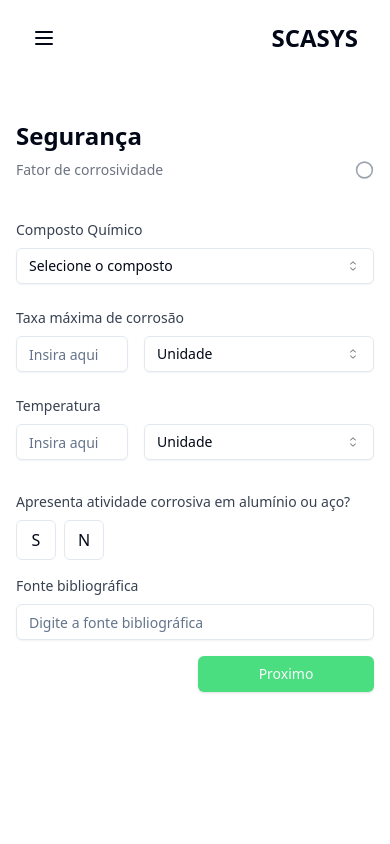
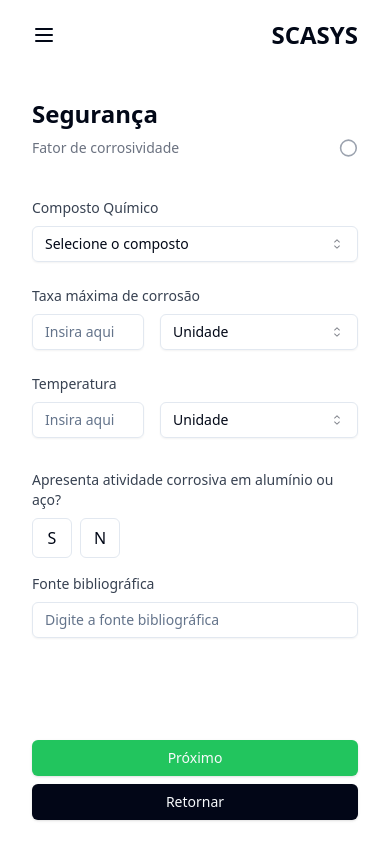
Before and after one commit to Cauatn/scasys, a React (Vite) app: page /ps/5 in a window 390 px wide. Built offline with nearby package versions, Linux system fonts and the light colour scheme.

Commit message:
fix: responsividade das paginas de segurança

```diff
--- a/src/routes/10aECT/Page.tsx
+++ b/src/routes/10aECT/Page.tsx
@@ -9,12 +9,14 @@ import {
 } from "@/components/ui/select"
 import { Label } from "@radix-ui/react-dropdown-menu"
 import { CircleIcon } from "@radix-ui/react-icons"
-import { Link } from "react-router-dom"
+import { Link, useNavigate } from "react-router-dom"
 
 export default function TenaECT() {
+  const navigate = useNavigate()
   return (
-    <div className="flex justify-start">
-      <div className="flex w-full flex-col gap-4 space-y-4 p-4 xl:w-full">
+    <>
+      <div className="flex h-full flex-col items-center justify-between px-8 xl:px-0">
+        <div className="flex w-full flex-col gap-4 space-y-4 xl:w-1/2">
           <div>
             <h1 className="w-full text-2xl font-bold">Segurança</h1>
             <div className="mt-2 flex w-full justify-between text-sm text-gray-500">
@@ -111,12 +113,22 @@ export default function TenaECT() {
               </div>
             </div>
           </div>
-        <div className="flex justify-end">
-          <Link to={"/atc"} className="flex justify-end">
-            <Button className="w-44 bg-green-400">Próximo</Button>
-          </Link>
         </div>
       </div>
+      <div className="mb-6 flex flex-col items-center space-y-2 px-8 xl:mr-8 xl:items-end xl:px-0">
+        <Link to={"/atc"} className="w-full xl:w-44">
+          <Button className="w-full bg-green-500 xl:w-44" type="submit">
+            Próximo
+          </Button>
+        </Link>
+        <Button
+          className="w-full bg-slate-950 xl:hidden"
+          type="button"
+          onClick={() => navigate(-1)}
+        >
+          Retornar
+        </Button>
       </div>
+    </>
   )
 }
--- a/src/routes/10aPPWG/Page.tsx
+++ b/src/routes/10aPPWG/Page.tsx
@@ -191,10 +191,10 @@ export default function TenaPPWG() {
           </form>
         </div>
       </div>
-      <div className="mb-6 flex flex-col items-center space-y-2 px-8 xl:mr-8 xl:px-0 xl:flex-row xl:justify-end">
+      <div className="mb-6 flex flex-col items-center space-y-2 px-8 xl:mr-8 xl:flex-row xl:justify-end xl:space-y-0 xl:px-0">
         <Button variant="secondary">Tabela</Button>
         <Link to={"/etc"} className="w-full xl:w-44">
-          <Button className="w-full xl:w-44 bg-green-400">Próximo</Button>
+          <Button className="w-full bg-green-500 xl:w-44">Próximo</Button>
         </Link>
         <Button
           className="w-full bg-slate-950 xl:hidden"
--- a/src/routes/11aACT/Pages.tsx
+++ b/src/routes/11aACT/Pages.tsx
@@ -9,12 +9,13 @@ import {
 } from "@/components/ui/select"
 import { Label } from "@radix-ui/react-dropdown-menu"
 import { CircleIcon } from "@radix-ui/react-icons"
-import { Link } from "react-router-dom"
+import { Link, useNavigate } from "react-router-dom"
 
 export default function ElevenaACT() {
+  const navigate = useNavigate()
   return (
     <>
-      <div className="flex justify-center">
+      <div className="flex h-full flex-col items-center justify-between px-8 xl:px-0">
         <div className="flex w-full flex-col gap-5 space-y-4 xl:w-1/2">
           <div>
             <h1 className="w-full text-2xl font-bold">Segurança</h1>
@@ -101,10 +102,17 @@ export default function ElevenaACT() {
           </div>
         </div>
       </div>
-      <div className="flex justify-end">
-        <Link to={"/cmh"} className="flex justify-end">
-          <Button className="w-44 bg-green-400">Próximo</Button>
+      <div className="mb-6 flex flex-col items-center space-y-2 px-8 xl:mr-8 xl:space-y-0 xl:flex-row xl:justify-end xl:px-0">
+        <Link to={"/cmh"} className="w-full xl:w-44">
+          <Button className="w-full bg-green-500 xl:w-44">Próximo</Button>
         </Link>
+        <Button
+          className="w-full bg-slate-950 xl:hidden"
+          type="button"
+          onClick={() => navigate(-1)}
+        >
+          Retornar
+        </Button>
       </div>
     </>
   )
--- a/src/routes/12aCMH/Page.tsx
+++ b/src/routes/12aCMH/Page.tsx
@@ -15,7 +15,7 @@ import {
 import { Button } from "@/components/ui/button"
 import { ToggleGroup, ToggleGroupItem } from "@/components/ui/toggle-group"
 import { useState } from "react"
-import { Link } from "react-router-dom"
+import { Link, useNavigate } from "react-router-dom"
 
 export default function TwelveaCMH() {
   const [isOpen, setIsOpen] = useState(false)
@@ -27,10 +27,11 @@ export default function TwelveaCMH() {
     const target = e.target as HTMLDivElement
     setSelectedItem(target.textContent ?? "unknown")
   }
+  const navigate = useNavigate()
 
   return (
     <>
-      <div className="flex justify-center">
+      <div className="flex h-full flex-col items-center justify-between px-8 xl:px-0">
         <div className="flex w-full flex-col gap-5 space-y-4 xl:w-1/2">
           <div>
             <h1 className="w-full text-2xl font-bold">
@@ -110,10 +111,17 @@ export default function TwelveaCMH() {
           </div>
         </div>
       </div>
-      <div className="flex justify-end">
-        <Link to={"/ps"} className="flex justify-end">
-          <Button className="w-44 bg-green-400">Próximo</Button>
+      <div className="mb-6 flex flex-col items-center space-y-2 px-8 xl:mr-8 xl:space-y-0 xl:flex-row xl:justify-end xl:px-0">
+        <Link to={"/ps/1"} className="w-full xl:w-44">
+          <Button className="w-full bg-green-500 xl:w-44">Próximo</Button>
         </Link>
+        <Button
+          className="w-full bg-slate-950 xl:hidden"
+          type="button"
+          onClick={() => navigate(-1)}
+        >
+          Retornar
+        </Button>
       </div>
     </>
   )
--- a/src/routes/13aFESeg/Page.tsx
+++ b/src/routes/13aFESeg/Page.tsx
@@ -8,13 +8,14 @@ import {
   SelectValue,
 } from "@/components/ui/select"
 import { CircleIcon } from "@radix-ui/react-icons"
-import { Link } from "react-router-dom"
+import { Link, useNavigate } from "react-router-dom"
 
 function ThirteenaFeSeg() {
+  const navigate = useNavigate()
   return (
     <>
-      <div className="flex justify-start p-4">
-        <div className="flex w-full flex-col gap-5 space-y-4 xl:w-full">
+      <div className="flex h-full flex-col items-center justify-between px-8 xl:px-0">
+        <div className="flex w-full flex-col gap-5 space-y-4 xl:w-1/2">
           <div>
             <div className="mb-6 space-y-2">
               <h1 className="w-full text-2xl font-bold">Segurança</h1>
@@ -96,9 +97,18 @@ function ThirteenaFeSeg() {
           </div>
         </div>
       </div>
-      <Link to={"/ps/2"} className="flex justify-end p-4">
-        <Button className="w-44 bg-green-400">Proxima</Button>
-      </Link>
+      <div className="mb-6 flex flex-col items-center space-y-2 px-8 xl:mr-8 xl:space-y-0 xl:flex-row xl:justify-end xl:px-0">
+        <Link to={"/ps/2"} className="w-full xl:w-44">
+          <Button className="w-full bg-green-500 xl:w-44">Próximo</Button>
+        </Link>
+        <Button
+          className="w-full bg-slate-950 xl:hidden"
+          type="button"
+          onClick={() => navigate(-1)}
+        >
+          Retornar
+        </Button>
+      </div>
     </>
   )
 }
--- a/src/routes/14aFpSeg/Page.tsx
+++ b/src/routes/14aFpSeg/Page.tsx
@@ -8,13 +8,14 @@ import {
   SelectValue,
 } from "@/components/ui/select"
 import { CircleIcon } from "@radix-ui/react-icons"
-import { Link } from "react-router-dom"
+import { Link, useNavigate } from "react-router-dom"
 
 function FourteenFpSeg() {
+  const navigate = useNavigate()
   return (
     <>
-      <div className="flex justify-start p-4">
-        <div className="flex w-full flex-col gap-5 space-y-4">
+      <div className="flex h-full flex-col items-center justify-between px-8 xl:px-0">
+        <div className="flex w-full flex-col gap-5 space-y-4 xl:w-1/2">
           <div>
             <div className="mb-6 space-y-2">
               <h1 className="w-full text-2xl font-bold">Segurança</h1>
@@ -128,7 +129,7 @@ function FourteenFpSeg() {
                   </SelectTrigger>
                   <SelectContent position="popper">
                     <SelectItem value="option1">Comprimido</SelectItem>
-                    <SelectItem value="option2">rarefeito</SelectItem>
+                    <SelectItem value="option2">Rarefeito</SelectItem>
                   </SelectContent>
                 </Select>
               </div>
@@ -153,16 +154,25 @@ function FourteenFpSeg() {
                 </label>
                 <Input
                   id="bibliographic-source-3"
-                  placeholder="Temperatuda do composto"
+                  placeholder="Temperatura do composto"
                 />
               </div>
             </div>
           </div>
         </div>
       </div>
-      <Link to={"/ps/3"} className="flex justify-end">
-        <Button className="w-44 bg-green-400">Proxima</Button>
-      </Link>
+      <div className="mb-6 flex flex-col items-center space-y-2 px-8 xl:mr-8 xl:space-y-0 xl:flex-row xl:justify-end xl:px-0">
+        <Link to={"/ps/3"} className="w-full xl:w-44">
+          <Button className="w-full bg-green-500 xl:w-44">Próximo</Button>
+        </Link>
+        <Button
+          className="w-full bg-slate-950 xl:hidden"
+          type="button"
+          onClick={() => navigate(-1)}
+        >
+          Retornar
+        </Button>
+      </div>
     </>
   )
 }
--- a/src/routes/15aFFSeg/Page.tsx
+++ b/src/routes/15aFFSeg/Page.tsx
@@ -9,13 +9,14 @@ import {
 } from "@/components/ui/select"
 import { ToggleGroup, ToggleGroupItem } from "@/components/ui/toggle-group"
 import { CircleIcon } from "@radix-ui/react-icons"
-import { Link } from "react-router-dom"
+import { Link, useNavigate } from "react-router-dom"
 
 export default function Fifeteen() {
+  const navigate = useNavigate()
   return (
     <>
-      <div className="p-4">
-        <div className="flex w-full flex-col gap-5 space-y-4">
+      <div className="flex h-full flex-col items-center justify-between px-8 xl:px-0">
+        <div className="flex w-full flex-col gap-5 space-y-4 xl:w-1/2">
           <div>
             <div className="mb-6 space-y-2">
               <h1 className="w-full text-2xl font-bold">Segurança</h1>
@@ -184,9 +185,18 @@ export default function Fifeteen() {
             </div>
           </div>
         </div>
-        <Link to={"/ps/4"} className="flex justify-end">
-          <Button className="w-44 bg-green-400">Proxima</Button>
+      </div>
+      <div className="mb-6 flex flex-col items-center space-y-2 px-8 xl:mr-8 xl:space-y-0 xl:flex-row xl:justify-end xl:px-0">
+        <Link to={"/ps/4"} className="w-full xl:w-44">
+          <Button className="w-full bg-green-500 xl:w-44">Próximo</Button>
         </Link>
+        <Button
+          className="w-full bg-slate-950 xl:hidden"
+          type="button"
+          onClick={() => navigate(-1)}
+        >
+          Retornar
+        </Button>
       </div>
     </>
   )
--- a/src/routes/16aFgSeg/Page.tsx
+++ b/src/routes/16aFgSeg/Page.tsx
@@ -10,14 +10,15 @@ import {
 } from "@/components/ui/select"
 import { SelectContent } from "@radix-ui/react-select"
 import { SVGProps } from "react"
-import { Link } from "react-router-dom"
+import { Link, useNavigate } from "react-router-dom"
 import { JSX } from "react/jsx-runtime"
 
 export default function SixteenFgSeg() {
+  const navigate = useNavigate()
   return (
     <>
-      <div className="space-y-2 p-6">
-        <div className="flex w-full flex-col space-y-4 ">
+      <div className="flex h-full flex-col items-center justify-between px-8 xl:px-0">
+        <div className="flex w-full flex-col gap-5 space-y-4 xl:w-1/2">
           <div className="mb-6 space-y-2">
             <h1 className="w-full text-2xl font-bold">Segurança</h1>
             <div className="flex items-center justify-between">
@@ -148,9 +149,18 @@ export default function SixteenFgSeg() {
             </RadioGroup>
           </div>
         </div>
-        <Link to={"/ps/5"} className="flex justify-end">
-          <Button className="w-44 bg-green-400">Proximo</Button>
+      </div>
+      <div className="mb-6 flex flex-col items-center space-y-2 px-8 xl:mr-8 xl:space-y-0 xl:flex-row xl:justify-end xl:px-0">
+        <Link to={"/ps/5"} className="w-full xl:w-44">
+          <Button className="w-full bg-green-500 xl:w-44">Próximo</Button>
         </Link>
+        <Button
+          className="w-full bg-slate-950 xl:hidden"
+          type="button"
+          onClick={() => navigate(-1)}
+        >
+          Retornar
+        </Button>
       </div>
     </>
   )
--- a/src/routes/17aFcSeg/Page.tsx
+++ b/src/routes/17aFcSeg/Page.tsx
@@ -42,9 +42,12 @@ export default function SeventeenFcSeg() {
 
   return (
     <>
-      <form onSubmit={handleSubmit(handleFormSubmit)}>
-        <div className="mb-4 space-y-4 p-4">
-          <div className="flex w-full flex-col space-y-4">
+      <form
+        onSubmit={handleSubmit(handleFormSubmit)}
+        className="flex h-full flex-col justify-between px-8 xl:px-0"
+      >
+        <div className="flex mb-4 justify-center space-y-4">
+          <div className="flex w-full xl:w-1/2 flex-col space-y-4">
             <div className="mb-6 space-y-2">
               <h1 className="w-full text-2xl font-bold">Segurança</h1>
               <div className="flex items-center justify-between">
@@ -187,11 +190,18 @@ export default function SeventeenFcSeg() {
               />
             </div>
           </div>
-          <div className="flex justify-end">
-            <Button className="w-44 bg-green-400" type="submit">
-              Proximo
-            </Button>
-          </div>
+        </div>
+        <div className="mb-6 flex w-full flex-col items-center space-y-2 xl:items-end">
+          <Button className="w-full bg-green-500 xl:w-44 xl:mr-8" type="submit">
+            Próximo
+          </Button>
+          <Button
+            className="w-full bg-slate-950 xl:hidden"
+            type="button"
+            onClick={() => navigate(-1)}
+          >
+            Retornar
+          </Button>
         </div>
       </form>
     </>
--- a/src/routes/18nSeg/Page.tsx
+++ b/src/routes/18nSeg/Page.tsx
@@ -35,11 +35,11 @@ export default function EighteenNSeg() {
   }
   return (
     <form
-      className="flex h-full flex-col justify-between p-4"
+      className="flex h-full flex-col justify-between px-8 xl:px-0"
       onSubmit={handleSubmit(handleFormSubmit)}
     >
-      <div className="mb-4">
-        <div className="flex w-full flex-col space-y-4">
+      <div className="mb-4 flex justify-center space-y-4">
+        <div className="flex w-full flex-col space-y-4 xl:w-1/2">
           <div className="mb-6 space-y-2">
             <h2 className="w-full text-2xl font-bold">Segurança</h2>
             <div className="flex items-center justify-between">
@@ -87,9 +87,16 @@ export default function EighteenNSeg() {
           </div>
         </div>
       </div>
-      <div className="flex justify-end">
-        <Button className="w-44 bg-green-400" type="submit">
-          Proximo
+      <div className="mb-6 flex w-full flex-col items-center space-y-2 xl:items-end">
+        <Button className="w-full bg-green-500 xl:mr-8 xl:w-44" type="submit">
+          Próximo
+        </Button>
+        <Button
+          className="w-full bg-slate-950 xl:hidden"
+          type="button"
+          onClick={() => navigate(-1)}
+        >
+          Retornar
         </Button>
       </div>
     </form>
--- a/src/routes/3aNDP/Page.tsx
+++ b/src/routes/3aNDP/Page.tsx
@@ -95,7 +95,7 @@ export default function TrheeaNDP() {
             </Card>
           </div>
         </div>
-        <div className="mb-6 flex flex-col items-center xl:items-end xl:xl:mr-8">
+        <div className="mb-6 flex flex-col items-center xl:items-end xl:mr-8">
           <Button className="w-full bg-green-500 xl:w-44" type="submit">
             Próximo
           </Button>
```
Lines whose indentation alone changed are shown as unchanged.
